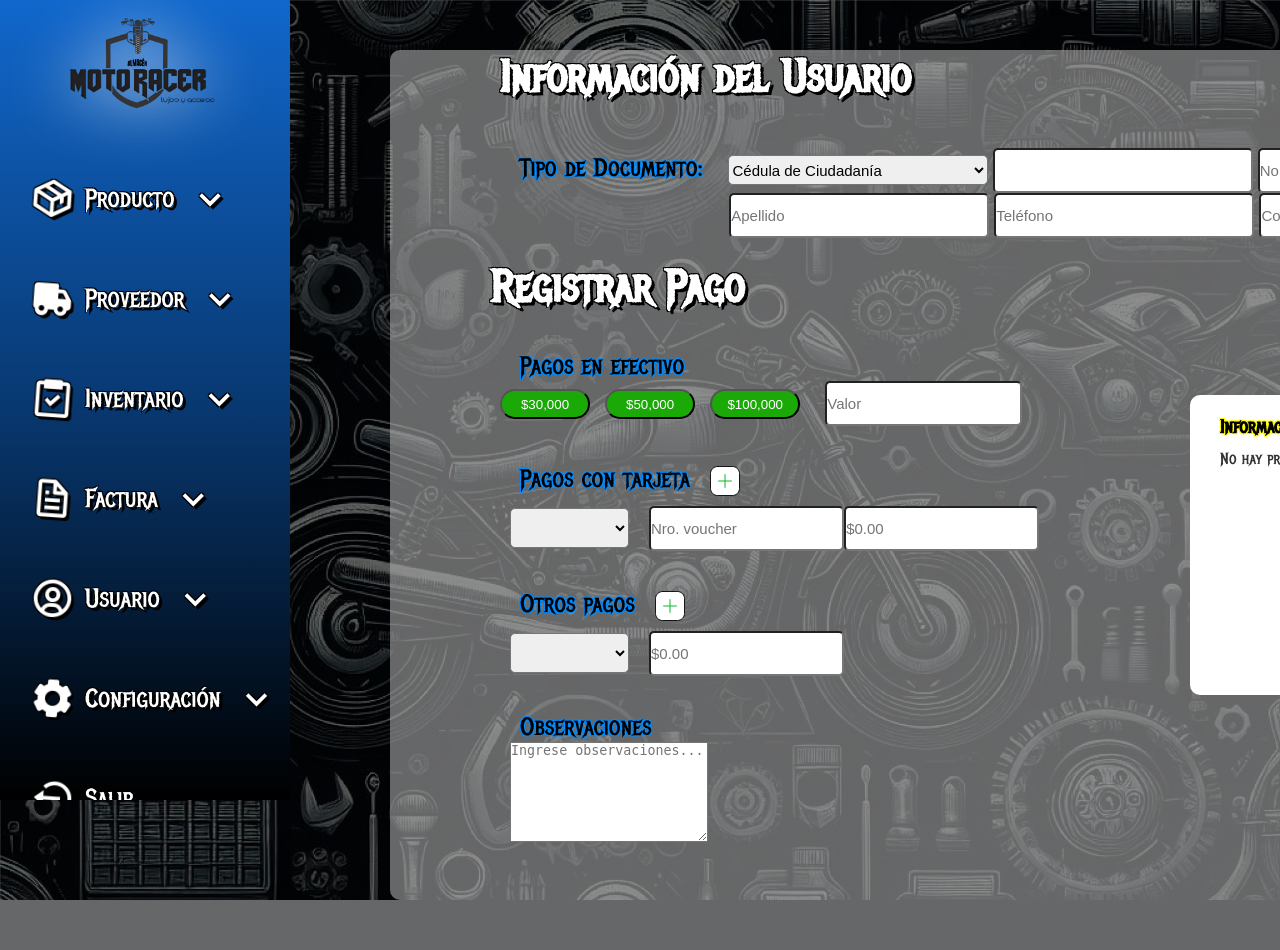
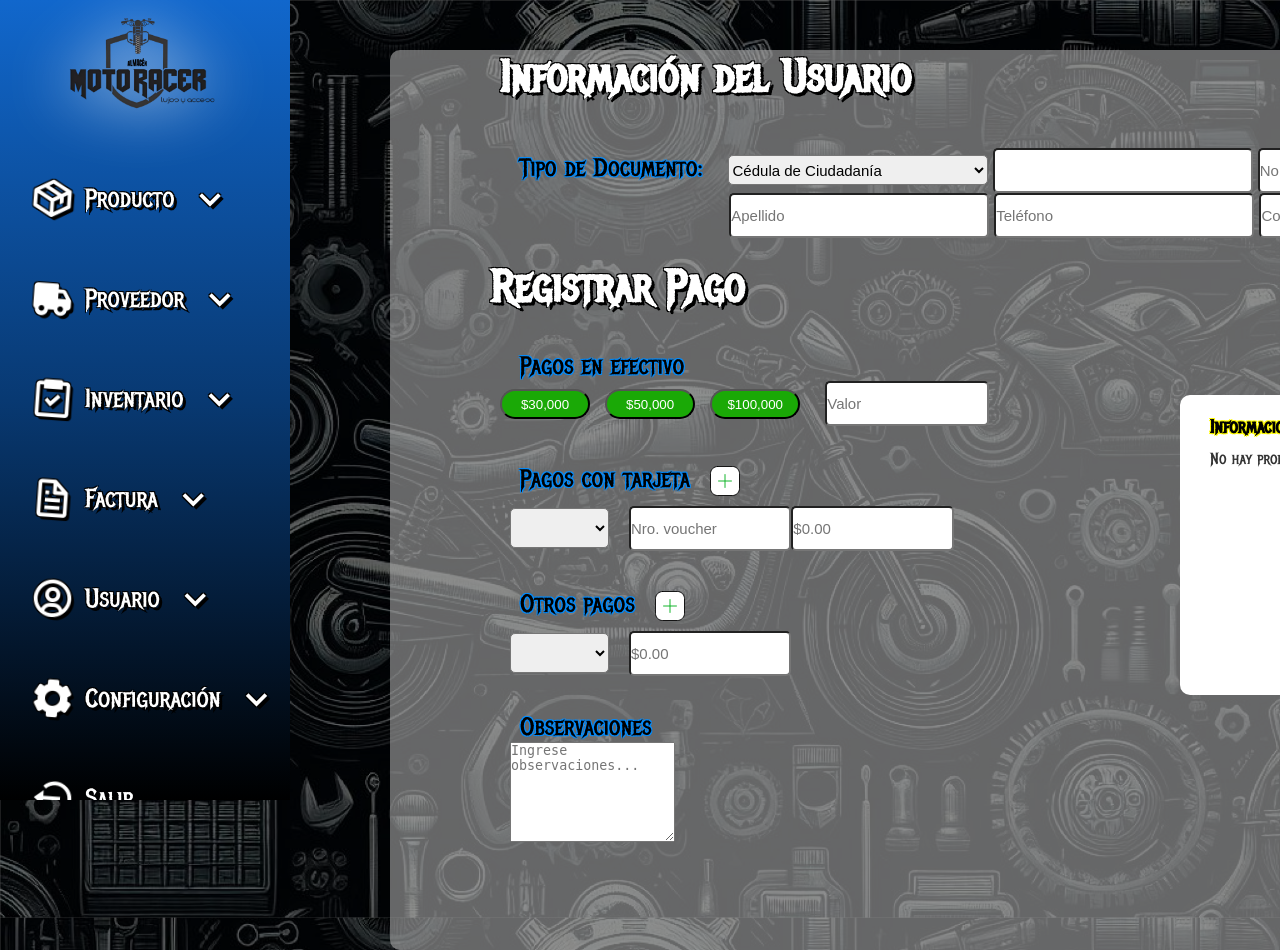
Before and after one commit to Dayto89/motoRacer, a PHP site: page /html/prueba.php in a window 1280 px wide; the page is wider, and only the part inside the window is pictured. Before the commit the page ends 900 px from the top of that part, so only its background shows below. Run offline with PHP 8.4, Linux system fonts and the light colour scheme.

Commit message:
Css pago

```diff
--- a/css/pago.css
+++ b/css/pago.css
@@ -24,7 +24,7 @@
     border-radius: 10px;
     justify-content: space-between;
     width: 1400px;
-    height: 850px;
+    height: 900px;
     margin: auto;
 
     transition: margin-left 0.3s ease, background-color 0.3s ease; /* Agregar transición suave */
@@ -164,7 +164,7 @@
 }
 
 .payment-box{
-    width: 600px;
+    width: 500px;
 }
 
 .payment-box select{
@@ -274,3 +274,11 @@
     display: flex;
     align-items: center;
  }
+
+ .barra-1 {
+    max-height: 90px;
+    overflow-y: auto;
+    display: flex;
+    flex-direction: column;
+    padding-right: 5px;
+ }
--- a/html/prueba.php
+++ b/html/prueba.php
@@ -140,7 +140,7 @@
                                 <h3>Otros pagos</h3>
                                 <img src="../imagenes/plus.svg" alt="" onclick="AgregarOtroPago()">
                             </div>
-                            <div class="barra">
+                            <div class="barra-1">
                                 <div class="otro-content">
                                     <select name="tipo_otro">
                                         <option value=""></option>
@@ -200,10 +200,6 @@
         function AgregarOtroPago() {
             let otro = document.querySelector("#otro .otro-content");
             let clone = otro.cloneNode(true);
-
-            // Limpiar los valores de los inputs clonados
-            clone.querySelector("select").value = "";
-            clone.querySelector("input").value = "";
 
             // Crear botón de eliminar solo para clones
             let eliminar = document.createElement("img");
@@ -280,6 +276,7 @@
         }
 
         document.addEventListener("DOMContentLoaded", function() {
+            // Agregar clones de tarjetas y otros pagos para que bloqueen los demas pagos
             let efectivoInput = document.querySelector("input[name='valor_efectivo']");
 
             let tarjetaSelect = document.querySelector("select[name='tipo_tarjeta']");
```
